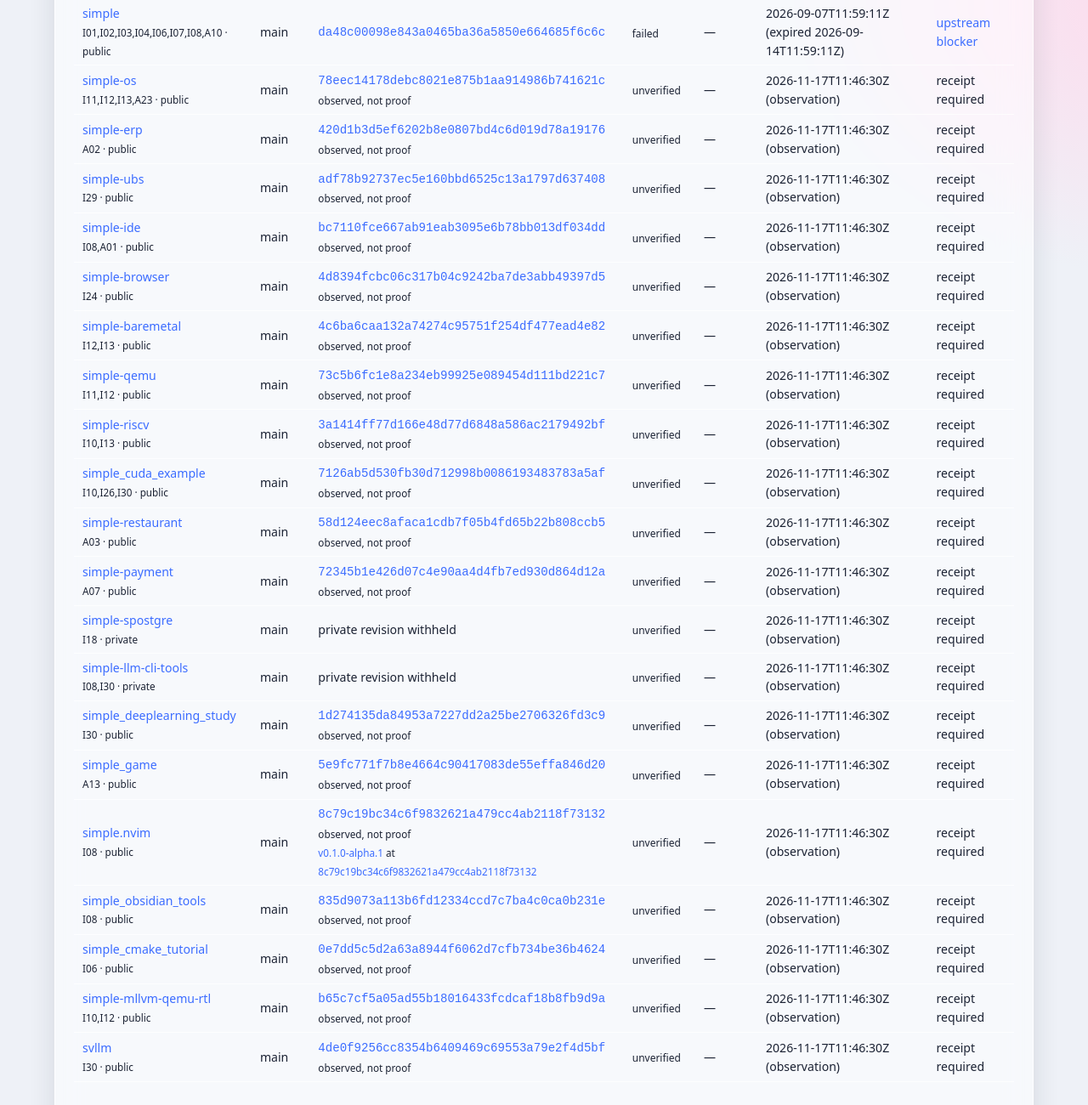
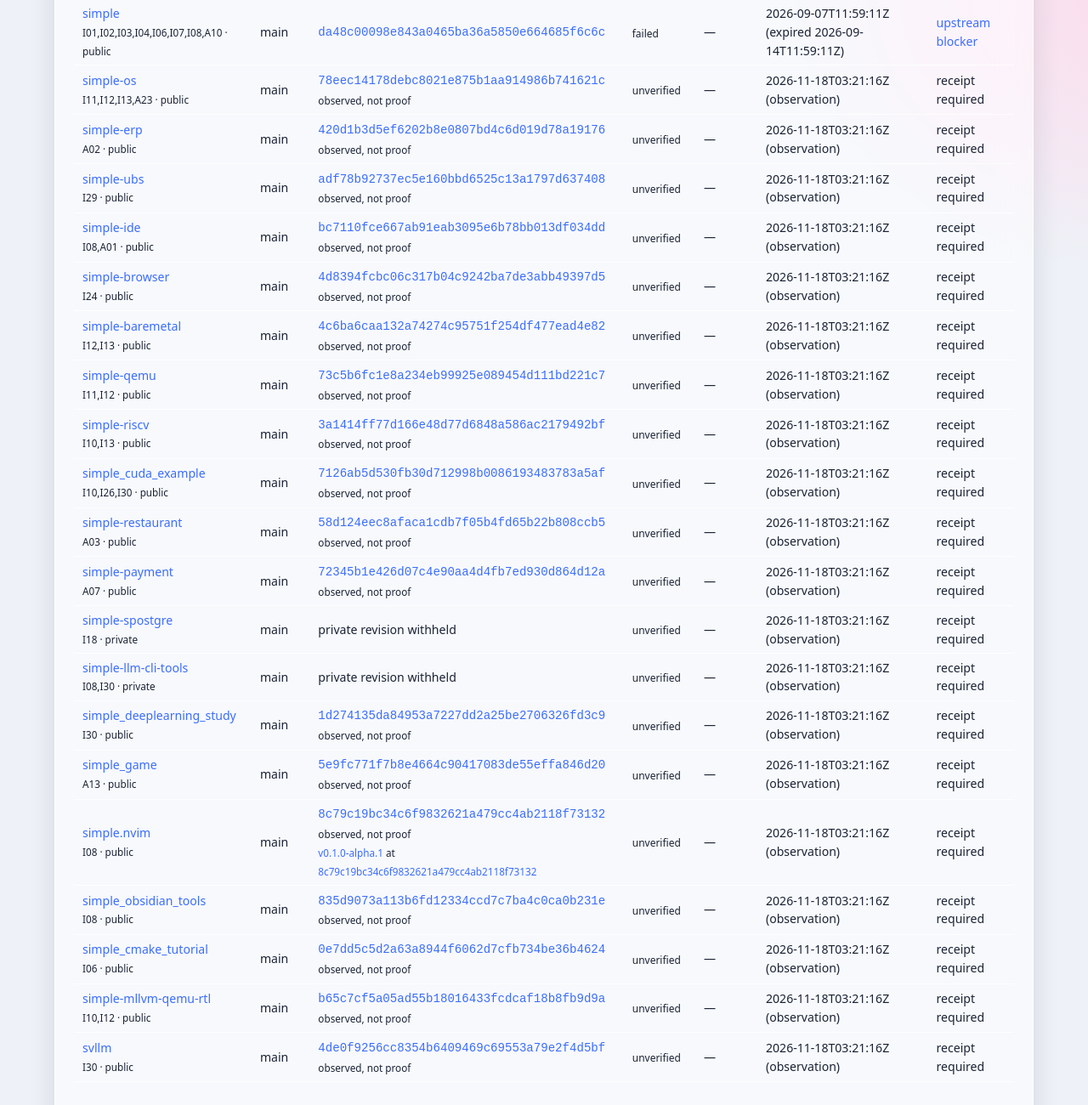
Before and after one commit to ormastes/simply, a plain HTML site: page docs/projects.html in a window 1280 px wide. Shown: the part 380-1680 px from the top of the page at 85% size. Drawn offline with Linux system fonts and the light colour scheme.

Commit message:
chore(site): daily regenerate from test evidence

```diff
--- a/docs/projects.html
+++ b/docs/projects.html
@@ -2,24 +2,24 @@
 <header class="hero"><h1>Simple project propagation</h1><p>Immutable, offline proof receipts. Last-observed revisions aid discovery but never count as working evidence.</p>
 <p>Compatibility baseline: <a href="https://github.com/ormastes/simple/tree/v1.0.1-beta.1">v1.0.1-beta.1</a> (<a href="https://github.com/ormastes/simple/commit/62eada434c050cb688598bef1ab4f5a25b5cb404"><code>62eada434c050cb688598bef1ab4f5a25b5cb404</code></a>, beta).</p></header><section class="card"><h2>Advertised projects</h2><div class="tblwrap"><table><tr><th>project</th><th>branch</th><th>project revision</th><th>proof</th><th>SSpec / test</th><th>last known</th><th>follow-up</th></tr>
 <tr><td><a href="https://github.com/ormastes/simple">simple</a><br><small>I01,I02,I03,I04,I06,I07,I08,A10 · public</small></td><td>main</td><td><a href="https://github.com/ormastes/simple/commit/da48c00098e843a0465ba36a5850e664685f6c6c"><code>da48c00098e843a0465ba36a5850e664685f6c6c</code></a></td><td><span class="st st-failed">failed</span></td><td>—</td><td>2026-09-07T11:59:11Z (expired 2026-09-14T11:59:11Z)</td><td><a href="https://github.com/ormastes/simple/issues/497">upstream blocker</a></td></tr>
-<tr><td><a href="https://github.com/ormastes/simple-os">simple-os</a><br><small>I11,I12,I13,A23 · public</small></td><td>main</td><td><a href="https://github.com/ormastes/simple-os/commit/78eec14178debc8021e875b1aa914986b741621c"><code>78eec14178debc8021e875b1aa914986b741621c</code></a><br><small>observed, not proof</small></td><td><span class="st st-unverified">unverified</span></td><td>—</td><td>2026-11-17T11:46:30Z (observation)</td><td>receipt required</td></tr>
-<tr><td><a href="https://github.com/ormastes/simple-erp">simple-erp</a><br><small>A02 · public</small></td><td>main</td><td><a href="https://github.com/ormastes/simple-erp/commit/420d1b3d5ef6202b8e0807bd4c6d019d78a19176"><code>420d1b3d5ef6202b8e0807bd4c6d019d78a19176</code></a><br><small>observed, not proof</small></td><td><span class="st st-unverified">unverified</span></td><td>—</td><td>2026-11-17T11:46:30Z (observation)</td><td>receipt required</td></tr>
-<tr><td><a href="https://github.com/ormastes/simple-ubs">simple-ubs</a><br><small>I29 · public</small></td><td>main</td><td><a href="https://github.com/ormastes/simple-ubs/commit/adf78b92737ec5e160bbd6525c13a1797d637408"><code>adf78b92737ec5e160bbd6525c13a1797d637408</code></a><br><small>observed, not proof</small></td><td><span class="st st-unverified">unverified</span></td><td>—</td><td>2026-11-17T11:46:30Z (observation)</td><td>receipt required</td></tr>
-<tr><td><a href="https://github.com/ormastes/simple-ide">simple-ide</a><br><small>I08,A01 · public</small></td><td>main</td><td><a href="https://github.com/ormastes/simple-ide/commit/bc7110fce667ab91eab3095e6b78bb013df034dd"><code>bc7110fce667ab91eab3095e6b78bb013df034dd</code></a><br><small>observed, not proof</small></td><td><span class="st st-unverified">unverified</span></td><td>—</td><td>2026-11-17T11:46:30Z (observation)</td><td>receipt required</td></tr>
-<tr><td><a href="https://github.com/ormastes/simple-browser">simple-browser</a><br><small>I24 · public</small></td><td>main</td><td><a href="https://github.com/ormastes/simple-browser/commit/4d8394fcbc06c317b04c9242ba7de3abb49397d5"><code>4d8394fcbc06c317b04c9242ba7de3abb49397d5</code></a><br><small>observed, not proof</small></td><td><span class="st st-unverified">unverified</span></td><td>—</td><td>2026-11-17T11:46:30Z (observation)</td><td>receipt required</td></tr>
-<tr><td><a href="https://github.com/ormastes/simple-baremetal">simple-baremetal</a><br><small>I12,I13 · public</small></td><td>main</td><td><a href="https://github.com/ormastes/simple-baremetal/commit/4c6ba6caa132a74274c95751f254df477ead4e82"><code>4c6ba6caa132a74274c95751f254df477ead4e82</code></a><br><small>observed, not proof</small></td><td><span class="st st-unverified">unverified</span></td><td>—</td><td>2026-11-17T11:46:30Z (observation)</td><td>receipt required</td></tr>
-<tr><td><a href="https://github.com/ormastes/simple-qemu">simple-qemu</a><br><small>I11,I12 · public</small></td><td>main</td><td><a href="https://github.com/ormastes/simple-qemu/commit/73c5b6fc1e8a234eb99925e089454d111bd221c7"><code>73c5b6fc1e8a234eb99925e089454d111bd221c7</code></a><br><small>observed, not proof</small></td><td><span class="st st-unverified">unverified</span></td><td>—</td><td>2026-11-17T11:46:30Z (observation)</td><td>receipt required</td></tr>
-<tr><td><a href="https://github.com/ormastes/simple-riscv">simple-riscv</a><br><small>I10,I13 · public</small></td><td>main</td><td><a href="https://github.com/ormastes/simple-riscv/commit/3a1414ff77d166e48d77d6848a586ac2179492bf"><code>3a1414ff77d166e48d77d6848a586ac2179492bf</code></a><br><small>observed, not proof</small></td><td><span class="st st-unverified">unverified</span></td><td>—</td><td>2026-11-17T11:46:30Z (observation)</td><td>receipt required</td></tr>
-<tr><td><a href="https://github.com/ormastes/simple_cuda_example">simple_cuda_example</a><br><small>I10,I26,I30 · public</small></td><td>main</td><td><a href="https://github.com/ormastes/simple_cuda_example/commit/7126ab5d530fb30d712998b0086193483783a5af"><code>7126ab5d530fb30d712998b0086193483783a5af</code></a><br><small>observed, not proof</small></td><td><span class="st st-unverified">unverified</span></td><td>—</td><td>2026-11-17T11:46:30Z (observation)</td><td>receipt required</td></tr>
-<tr><td><a href="https://github.com/ormastes/simple-restaurant">simple-restaurant</a><br><small>A03 · public</small></td><td>main</td><td><a href="https://github.com/ormastes/simple-restaurant/commit/58d124eec8afaca1cdb7f05b4fd65b22b808ccb5"><code>58d124eec8afaca1cdb7f05b4fd65b22b808ccb5</code></a><br><small>observed, not proof</small></td><td><span class="st st-unverified">unverified</span></td><td>—</td><td>2026-11-17T11:46:30Z (observation)</td><td>receipt required</td></tr>
-<tr><td><a href="https://github.com/ormastes/simple-payment">simple-payment</a><br><small>A07 · public</small></td><td>main</td><td><a href="https://github.com/ormastes/simple-payment/commit/72345b1e426d07c4e90aa4d4fb7ed930d864d12a"><code>72345b1e426d07c4e90aa4d4fb7ed930d864d12a</code></a><br><small>observed, not proof</small></td><td><span class="st st-unverified">unverified</span></td><td>—</td><td>2026-11-17T11:46:30Z (observation)</td><td>receipt required</td></tr>
-<tr><td><a href="https://github.com/ormastes/simple-spostgre">simple-spostgre</a><br><small>I18 · private</small></td><td>main</td><td>private revision withheld</td><td><span class="st st-unverified">unverified</span></td><td>—</td><td>2026-11-17T11:46:30Z (observation)</td><td>receipt required</td></tr>
-<tr><td><a href="https://github.com/ormastes/simple-llm-cli-tools">simple-llm-cli-tools</a><br><small>I08,I30 · private</small></td><td>main</td><td>private revision withheld</td><td><span class="st st-unverified">unverified</span></td><td>—</td><td>2026-11-17T11:46:30Z (observation)</td><td>receipt required</td></tr>
-<tr><td><a href="https://github.com/ormastes/simple_deeplearning_study">simple_deeplearning_study</a><br><small>I30 · public</small></td><td>main</td><td><a href="https://github.com/ormastes/simple_deeplearning_study/commit/1d274135da84953a7227dd2a25be2706326fd3c9"><code>1d274135da84953a7227dd2a25be2706326fd3c9</code></a><br><small>observed, not proof</small></td><td><span class="st st-unverified">unverified</span></td><td>—</td><td>2026-11-17T11:46:30Z (observation)</td><td>receipt required</td></tr>
-<tr><td><a href="https://github.com/ormastes/simple_game">simple_game</a><br><small>A13 · public</small></td><td>main</td><td><a href="https://github.com/ormastes/simple_game/commit/5e9fc771f7b8e4664c90417083de55effa846d20"><code>5e9fc771f7b8e4664c90417083de55effa846d20</code></a><br><small>observed, not proof</small></td><td><span class="st st-unverified">unverified</span></td><td>—</td><td>2026-11-17T11:46:30Z (observation)</td><td>receipt required</td></tr>
-<tr><td><a href="https://github.com/ormastes/simple.nvim">simple.nvim</a><br><small>I08 · public</small></td><td>main</td><td><a href="https://github.com/ormastes/simple.nvim/commit/8c79c19bc34c6f9832621a479cc4ab2118f73132"><code>8c79c19bc34c6f9832621a479cc4ab2118f73132</code></a><br><small>observed, not proof</small><br><small><a href="https://github.com/ormastes/simple.nvim/tree/v0.1.0-alpha.1">v0.1.0-alpha.1</a> at <a href="https://github.com/ormastes/simple.nvim/commit/8c79c19bc34c6f9832621a479cc4ab2118f73132">8c79c19bc34c6f9832621a479cc4ab2118f73132</a></small></td><td><span class="st st-unverified">unverified</span></td><td>—</td><td>2026-11-17T11:46:30Z (observation)</td><td>receipt required</td></tr>
-<tr><td><a href="https://github.com/ormastes/simple_obsidian_tools">simple_obsidian_tools</a><br><small>I08 · public</small></td><td>main</td><td><a href="https://github.com/ormastes/simple_obsidian_tools/commit/835d9073a113b6fd12334ccd7c7ba4c0ca0b231e"><code>835d9073a113b6fd12334ccd7c7ba4c0ca0b231e</code></a><br><small>observed, not proof</small></td><td><span class="st st-unverified">unverified</span></td><td>—</td><td>2026-11-17T11:46:30Z (observation)</td><td>receipt required</td></tr>
-<tr><td><a href="https://github.com/ormastes/simple_cmake_tutorial">simple_cmake_tutorial</a><br><small>I06 · public</small></td><td>main</td><td><a href="https://github.com/ormastes/simple_cmake_tutorial/commit/0e7dd5c5d2a63a8944f6062d7cfb734be36b4624"><code>0e7dd5c5d2a63a8944f6062d7cfb734be36b4624</code></a><br><small>observed, not proof</small></td><td><span class="st st-unverified">unverified</span></td><td>—</td><td>2026-11-17T11:46:30Z (observation)</td><td>receipt required</td></tr>
-<tr><td><a href="https://github.com/ormastes/simple-mllvm-qemu-rtl">simple-mllvm-qemu-rtl</a><br><small>I10,I12 · public</small></td><td>main</td><td><a href="https://github.com/ormastes/simple-mllvm-qemu-rtl/commit/b65c7cf5a05ad55b18016433fcdcaf18b8fb9d9a"><code>b65c7cf5a05ad55b18016433fcdcaf18b8fb9d9a</code></a><br><small>observed, not proof</small></td><td><span class="st st-unverified">unverified</span></td><td>—</td><td>2026-11-17T11:46:30Z (observation)</td><td>receipt required</td></tr>
-<tr><td><a href="https://github.com/ormastes/svllm">svllm</a><br><small>I30 · public</small></td><td>main</td><td><a href="https://github.com/ormastes/svllm/commit/4de0f9256cc8354b6409469c69553a79e2f4d5bf"><code>4de0f9256cc8354b6409469c69553a79e2f4d5bf</code></a><br><small>observed, not proof</small></td><td><span class="st st-unverified">unverified</span></td><td>—</td><td>2026-11-17T11:46:30Z (observation)</td><td>receipt required</td></tr>
+<tr><td><a href="https://github.com/ormastes/simple-os">simple-os</a><br><small>I11,I12,I13,A23 · public</small></td><td>main</td><td><a href="https://github.com/ormastes/simple-os/commit/78eec14178debc8021e875b1aa914986b741621c"><code>78eec14178debc8021e875b1aa914986b741621c</code></a><br><small>observed, not proof</small></td><td><span class="st st-unverified">unverified</span></td><td>—</td><td>2026-11-18T03:21:16Z (observation)</td><td>receipt required</td></tr>
+<tr><td><a href="https://github.com/ormastes/simple-erp">simple-erp</a><br><small>A02 · public</small></td><td>main</td><td><a href="https://github.com/ormastes/simple-erp/commit/420d1b3d5ef6202b8e0807bd4c6d019d78a19176"><code>420d1b3d5ef6202b8e0807bd4c6d019d78a19176</code></a><br><small>observed, not proof</small></td><td><span class="st st-unverified">unverified</span></td><td>—</td><td>2026-11-18T03:21:16Z (observation)</td><td>receipt required</td></tr>
+<tr><td><a href="https://github.com/ormastes/simple-ubs">simple-ubs</a><br><small>I29 · public</small></td><td>main</td><td><a href="https://github.com/ormastes/simple-ubs/commit/adf78b92737ec5e160bbd6525c13a1797d637408"><code>adf78b92737ec5e160bbd6525c13a1797d637408</code></a><br><small>observed, not proof</small></td><td><span class="st st-unverified">unverified</span></td><td>—</td><td>2026-11-18T03:21:16Z (observation)</td><td>receipt required</td></tr>
+<tr><td><a href="https://github.com/ormastes/simple-ide">simple-ide</a><br><small>I08,A01 · public</small></td><td>main</td><td><a href="https://github.com/ormastes/simple-ide/commit/bc7110fce667ab91eab3095e6b78bb013df034dd"><code>bc7110fce667ab91eab3095e6b78bb013df034dd</code></a><br><small>observed, not proof</small></td><td><span class="st st-unverified">unverified</span></td><td>—</td><td>2026-11-18T03:21:16Z (observation)</td><td>receipt required</td></tr>
+<tr><td><a href="https://github.com/ormastes/simple-browser">simple-browser</a><br><small>I24 · public</small></td><td>main</td><td><a href="https://github.com/ormastes/simple-browser/commit/4d8394fcbc06c317b04c9242ba7de3abb49397d5"><code>4d8394fcbc06c317b04c9242ba7de3abb49397d5</code></a><br><small>observed, not proof</small></td><td><span class="st st-unverified">unverified</span></td><td>—</td><td>2026-11-18T03:21:16Z (observation)</td><td>receipt required</td></tr>
+<tr><td><a href="https://github.com/ormastes/simple-baremetal">simple-baremetal</a><br><small>I12,I13 · public</small></td><td>main</td><td><a href="https://github.com/ormastes/simple-baremetal/commit/4c6ba6caa132a74274c95751f254df477ead4e82"><code>4c6ba6caa132a74274c95751f254df477ead4e82</code></a><br><small>observed, not proof</small></td><td><span class="st st-unverified">unverified</span></td><td>—</td><td>2026-11-18T03:21:16Z (observation)</td><td>receipt required</td></tr>
+<tr><td><a href="https://github.com/ormastes/simple-qemu">simple-qemu</a><br><small>I11,I12 · public</small></td><td>main</td><td><a href="https://github.com/ormastes/simple-qemu/commit/73c5b6fc1e8a234eb99925e089454d111bd221c7"><code>73c5b6fc1e8a234eb99925e089454d111bd221c7</code></a><br><small>observed, not proof</small></td><td><span class="st st-unverified">unverified</span></td><td>—</td><td>2026-11-18T03:21:16Z (observation)</td><td>receipt required</td></tr>
+<tr><td><a href="https://github.com/ormastes/simple-riscv">simple-riscv</a><br><small>I10,I13 · public</small></td><td>main</td><td><a href="https://github.com/ormastes/simple-riscv/commit/3a1414ff77d166e48d77d6848a586ac2179492bf"><code>3a1414ff77d166e48d77d6848a586ac2179492bf</code></a><br><small>observed, not proof</small></td><td><span class="st st-unverified">unverified</span></td><td>—</td><td>2026-11-18T03:21:16Z (observation)</td><td>receipt required</td></tr>
+<tr><td><a href="https://github.com/ormastes/simple_cuda_example">simple_cuda_example</a><br><small>I10,I26,I30 · public</small></td><td>main</td><td><a href="https://github.com/ormastes/simple_cuda_example/commit/7126ab5d530fb30d712998b0086193483783a5af"><code>7126ab5d530fb30d712998b0086193483783a5af</code></a><br><small>observed, not proof</small></td><td><span class="st st-unverified">unverified</span></td><td>—</td><td>2026-11-18T03:21:16Z (observation)</td><td>receipt required</td></tr>
+<tr><td><a href="https://github.com/ormastes/simple-restaurant">simple-restaurant</a><br><small>A03 · public</small></td><td>main</td><td><a href="https://github.com/ormastes/simple-restaurant/commit/58d124eec8afaca1cdb7f05b4fd65b22b808ccb5"><code>58d124eec8afaca1cdb7f05b4fd65b22b808ccb5</code></a><br><small>observed, not proof</small></td><td><span class="st st-unverified">unverified</span></td><td>—</td><td>2026-11-18T03:21:16Z (observation)</td><td>receipt required</td></tr>
+<tr><td><a href="https://github.com/ormastes/simple-payment">simple-payment</a><br><small>A07 · public</small></td><td>main</td><td><a href="https://github.com/ormastes/simple-payment/commit/72345b1e426d07c4e90aa4d4fb7ed930d864d12a"><code>72345b1e426d07c4e90aa4d4fb7ed930d864d12a</code></a><br><small>observed, not proof</small></td><td><span class="st st-unverified">unverified</span></td><td>—</td><td>2026-11-18T03:21:16Z (observation)</td><td>receipt required</td></tr>
+<tr><td><a href="https://github.com/ormastes/simple-spostgre">simple-spostgre</a><br><small>I18 · private</small></td><td>main</td><td>private revision withheld</td><td><span class="st st-unverified">unverified</span></td><td>—</td><td>2026-11-18T03:21:16Z (observation)</td><td>receipt required</td></tr>
+<tr><td><a href="https://github.com/ormastes/simple-llm-cli-tools">simple-llm-cli-tools</a><br><small>I08,I30 · private</small></td><td>main</td><td>private revision withheld</td><td><span class="st st-unverified">unverified</span></td><td>—</td><td>2026-11-18T03:21:16Z (observation)</td><td>receipt required</td></tr>
+<tr><td><a href="https://github.com/ormastes/simple_deeplearning_study">simple_deeplearning_study</a><br><small>I30 · public</small></td><td>main</td><td><a href="https://github.com/ormastes/simple_deeplearning_study/commit/1d274135da84953a7227dd2a25be2706326fd3c9"><code>1d274135da84953a7227dd2a25be2706326fd3c9</code></a><br><small>observed, not proof</small></td><td><span class="st st-unverified">unverified</span></td><td>—</td><td>2026-11-18T03:21:16Z (observation)</td><td>receipt required</td></tr>
+<tr><td><a href="https://github.com/ormastes/simple_game">simple_game</a><br><small>A13 · public</small></td><td>main</td><td><a href="https://github.com/ormastes/simple_game/commit/5e9fc771f7b8e4664c90417083de55effa846d20"><code>5e9fc771f7b8e4664c90417083de55effa846d20</code></a><br><small>observed, not proof</small></td><td><span class="st st-unverified">unverified</span></td><td>—</td><td>2026-11-18T03:21:16Z (observation)</td><td>receipt required</td></tr>
+<tr><td><a href="https://github.com/ormastes/simple.nvim">simple.nvim</a><br><small>I08 · public</small></td><td>main</td><td><a href="https://github.com/ormastes/simple.nvim/commit/8c79c19bc34c6f9832621a479cc4ab2118f73132"><code>8c79c19bc34c6f9832621a479cc4ab2118f73132</code></a><br><small>observed, not proof</small><br><small><a href="https://github.com/ormastes/simple.nvim/tree/v0.1.0-alpha.1">v0.1.0-alpha.1</a> at <a href="https://github.com/ormastes/simple.nvim/commit/8c79c19bc34c6f9832621a479cc4ab2118f73132">8c79c19bc34c6f9832621a479cc4ab2118f73132</a></small></td><td><span class="st st-unverified">unverified</span></td><td>—</td><td>2026-11-18T03:21:16Z (observation)</td><td>receipt required</td></tr>
+<tr><td><a href="https://github.com/ormastes/simple_obsidian_tools">simple_obsidian_tools</a><br><small>I08 · public</small></td><td>main</td><td><a href="https://github.com/ormastes/simple_obsidian_tools/commit/835d9073a113b6fd12334ccd7c7ba4c0ca0b231e"><code>835d9073a113b6fd12334ccd7c7ba4c0ca0b231e</code></a><br><small>observed, not proof</small></td><td><span class="st st-unverified">unverified</span></td><td>—</td><td>2026-11-18T03:21:16Z (observation)</td><td>receipt required</td></tr>
+<tr><td><a href="https://github.com/ormastes/simple_cmake_tutorial">simple_cmake_tutorial</a><br><small>I06 · public</small></td><td>main</td><td><a href="https://github.com/ormastes/simple_cmake_tutorial/commit/0e7dd5c5d2a63a8944f6062d7cfb734be36b4624"><code>0e7dd5c5d2a63a8944f6062d7cfb734be36b4624</code></a><br><small>observed, not proof</small></td><td><span class="st st-unverified">unverified</span></td><td>—</td><td>2026-11-18T03:21:16Z (observation)</td><td>receipt required</td></tr>
+<tr><td><a href="https://github.com/ormastes/simple-mllvm-qemu-rtl">simple-mllvm-qemu-rtl</a><br><small>I10,I12 · public</small></td><td>main</td><td><a href="https://github.com/ormastes/simple-mllvm-qemu-rtl/commit/b65c7cf5a05ad55b18016433fcdcaf18b8fb9d9a"><code>b65c7cf5a05ad55b18016433fcdcaf18b8fb9d9a</code></a><br><small>observed, not proof</small></td><td><span class="st st-unverified">unverified</span></td><td>—</td><td>2026-11-18T03:21:16Z (observation)</td><td>receipt required</td></tr>
+<tr><td><a href="https://github.com/ormastes/svllm">svllm</a><br><small>I30 · public</small></td><td>main</td><td><a href="https://github.com/ormastes/svllm/commit/4de0f9256cc8354b6409469c69553a79e2f4d5bf"><code>4de0f9256cc8354b6409469c69553a79e2f4d5bf</code></a><br><small>observed, not proof</small></td><td><span class="st st-unverified">unverified</span></td><td>—</td><td>2026-11-18T03:21:16Z (observation)</td><td>receipt required</td></tr>
 </table></div><footer>A project becomes verified only through a clean checkout, a pinned commit, the pinned Simple beta tag/commit, and an explicit successful test receipt. Observations are maintenance-time discovery metadata only. This page never queries GitHub or runs projects.</footer></section><p><a href="index.html">Capability dashboard</a></p></body></html>
```
Also changed, not shown: docs/index.html (+1 -1 lines), 1 other file.
